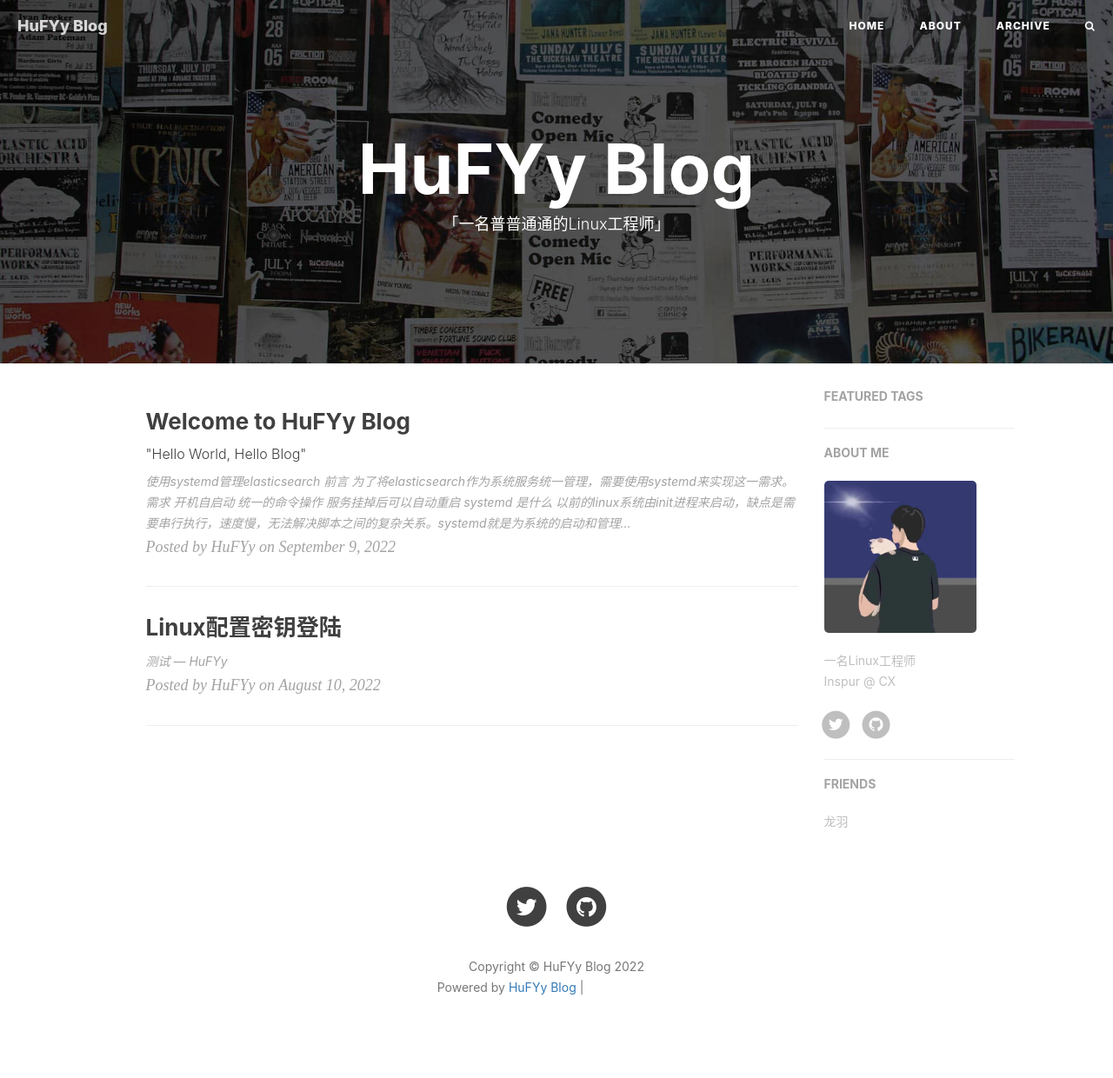
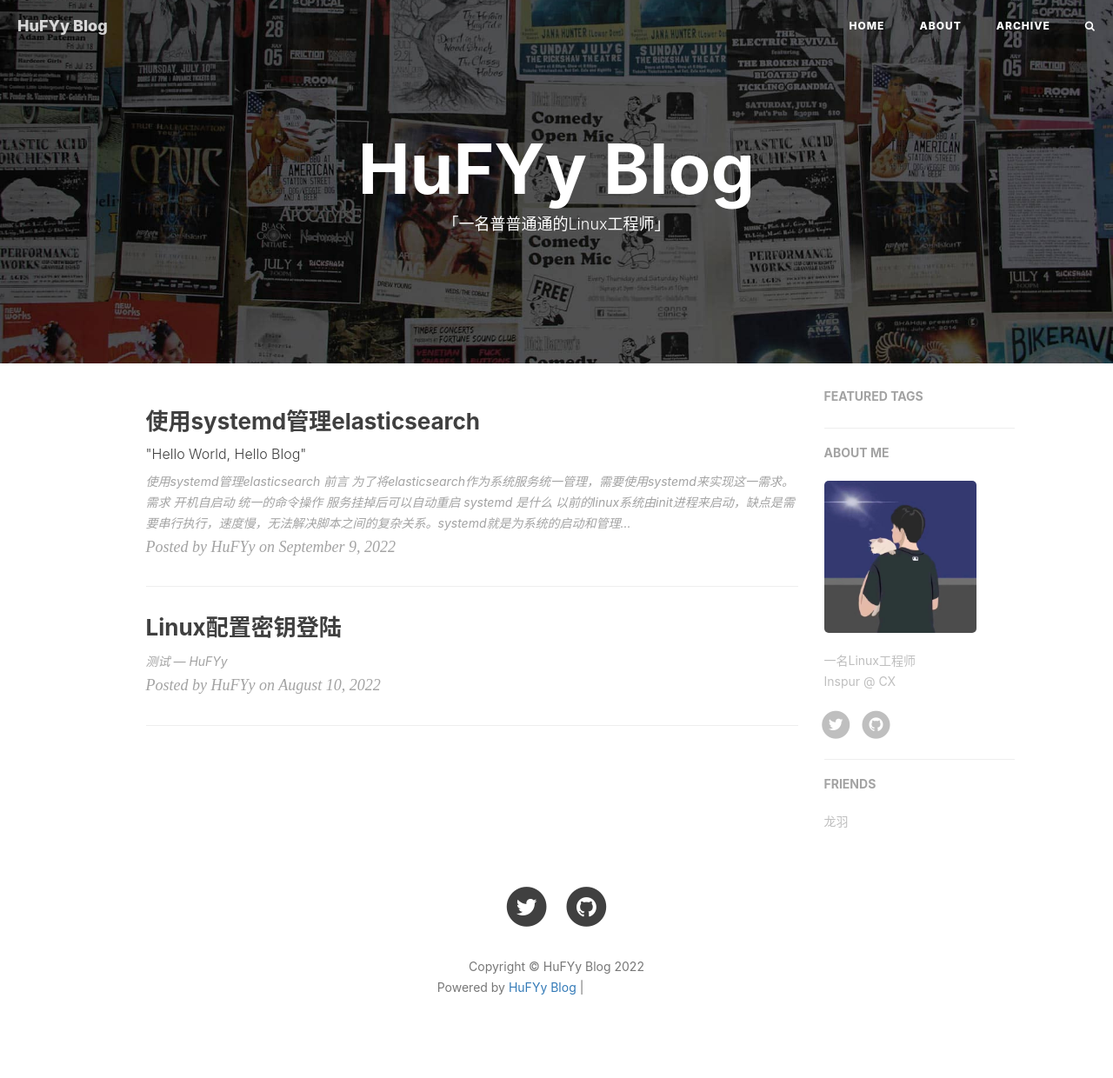
Before and after one commit to hufyy/hufyy.github.io, a Jekyll site: the page built from index.html, in a window 1280 px wide. Shown: the whole page at 87% size. Built offline with Jekyll 4.4.1, drawn with Linux system fonts in a browser that asks for light colours; nearby versions of some CDN libraries; the list of posts is cut into pages by our own code; comment, search, counter and statistics services are not loaded; grey boxes are pictures that could not be loaded.

```diff
--- a/_posts/2022-09-09-systemd-es.md
+++ b/_posts/2022-09-09-systemd-es.md
@@ -1,6 +1,6 @@
 ---
 layout:     post
-title:      "Welcome to HuFYy Blog"
+title:      "使用systemd管理elasticsearch"
 subtitle:   " \"Hello World, Hello Blog\""
 date:       2022-09-09 12:00:00
 author:     "HuFYy"
@@ -130,9 +130,8 @@
 ### 参考
 
 ---
-
-http://www.ruanyifeng.com/blog/2016/03/systemd-tutorial-commands.html
-https://linux.cn/article-6888-1.html
+<http://www.ruanyifeng.com/blog/2016/03/systemd-tutorial-commands.html>
+<https://linux.cn/article-6888-1.html>
+<https://www.freedesktop.org/software/systemd/man/systemd.unit.html>
+<http://www.ruanyifeng.com/blog/2016/03/systemd-tutorial-part-two.html>
 [https://wiki.archlinux.org/index.php/Systemd_(%E7%AE%80%E4%BD%93%E4%B8%AD%E6%96%87)](https://wiki.archlinux.org/index.php/Systemd_(简体中文))
-https://www.freedesktop.org/software/systemd/man/systemd.unit.html
-http://www.ruanyifeng.com/blog/2016/03/systemd-tutorial-part-two.html
```
